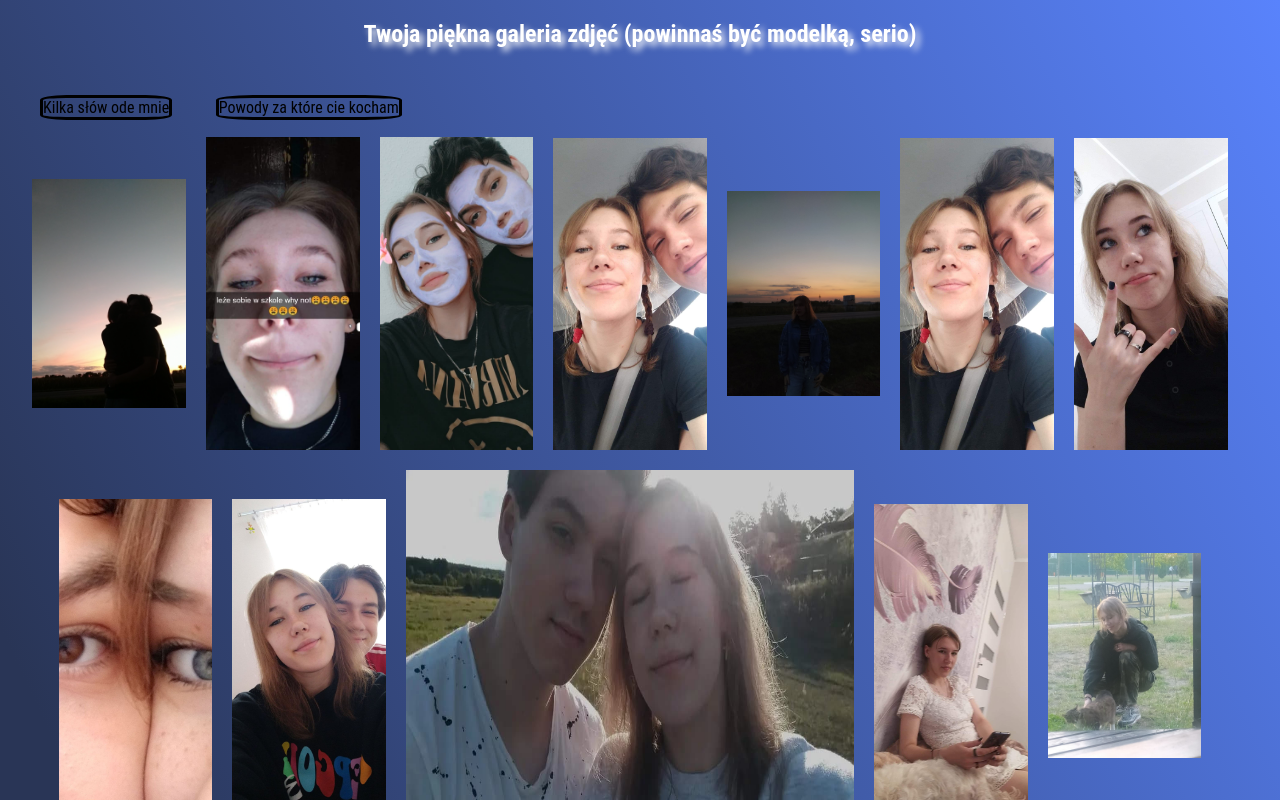
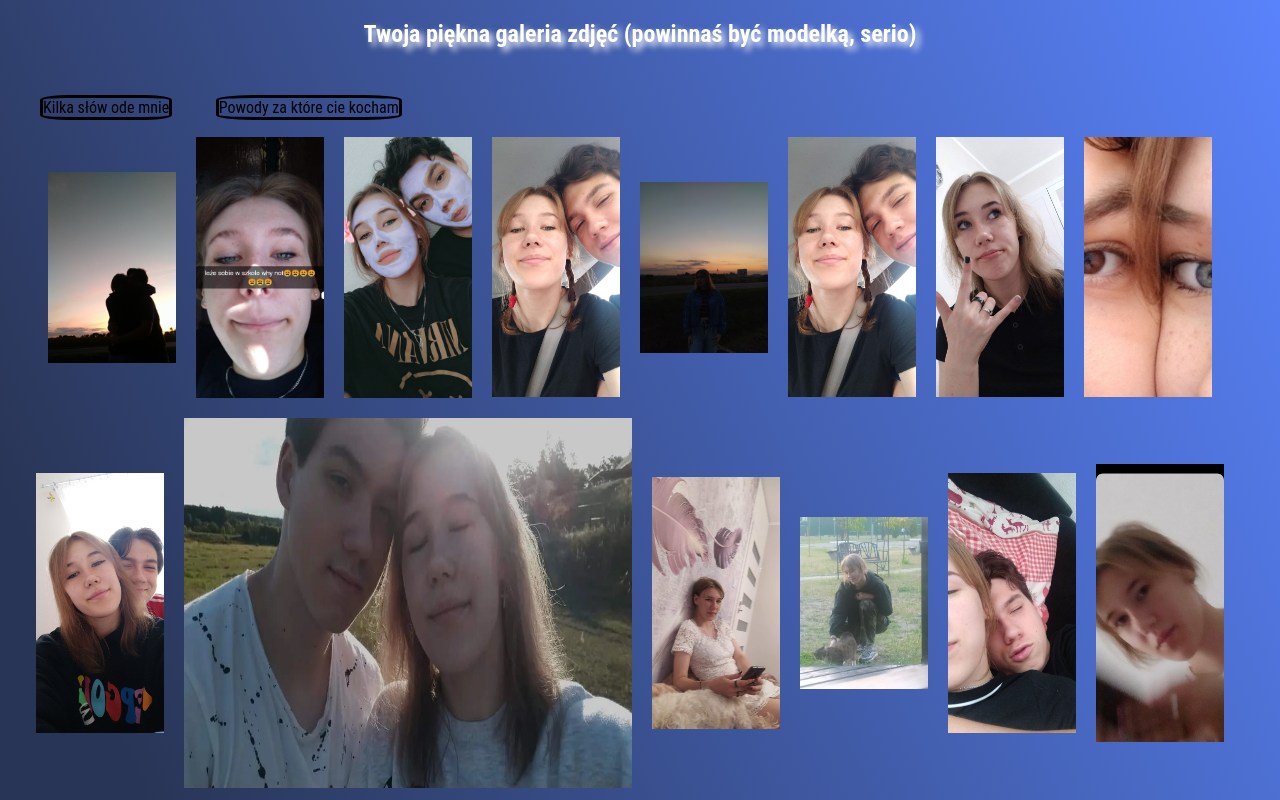
Before and after one commit to essowitch/essowitch.github.io, a plain HTML site: page index.html in a window 1280 px wide. Shown: the top 800 px of the page. Drawn offline with Linux system fonts and the light colour scheme.

Commit message:
Update styles.css

```diff
--- a/styles.css
+++ b/styles.css
@@ -23,7 +23,7 @@ align-items:center;
 align-content: flex-start;
 }
 .zdjęcia img{
-    width: 12%;
+    width: 10%;
     margin-right: 20px;
     margin-top:20px;
 }
```
